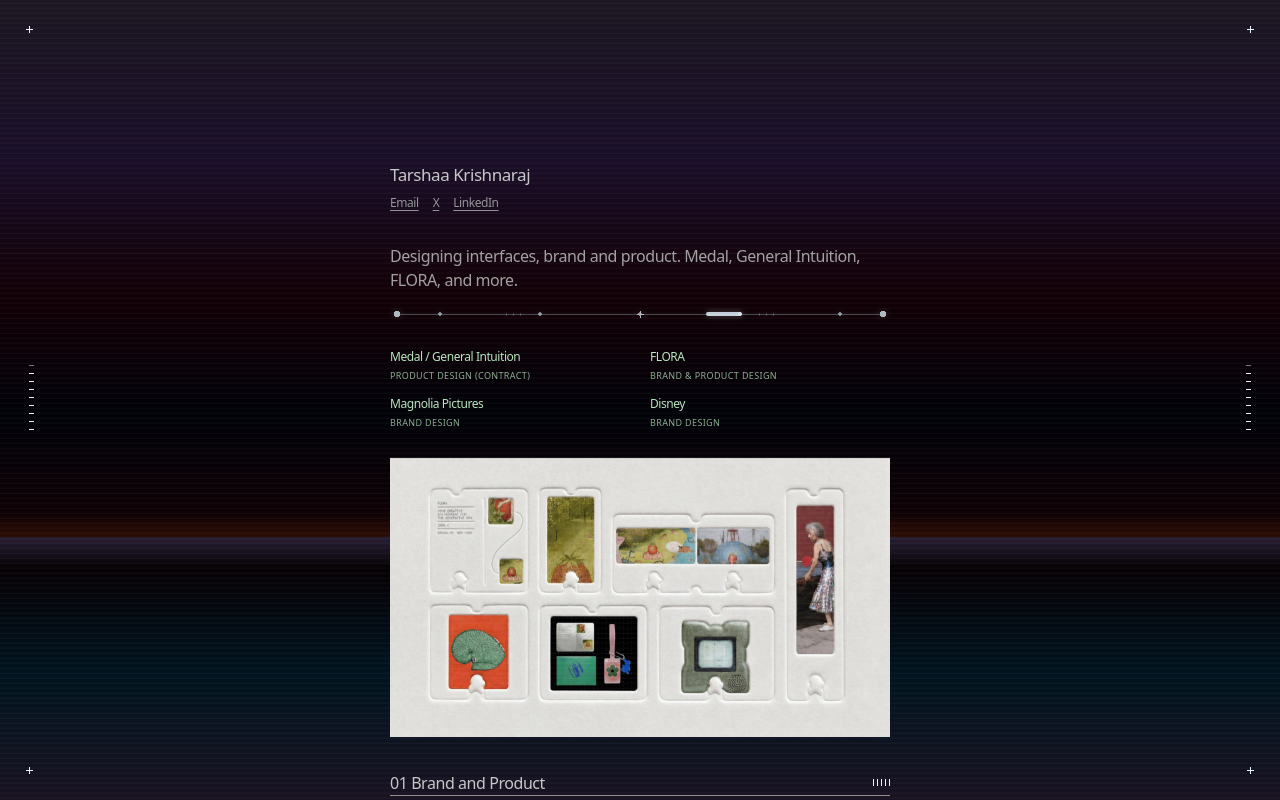
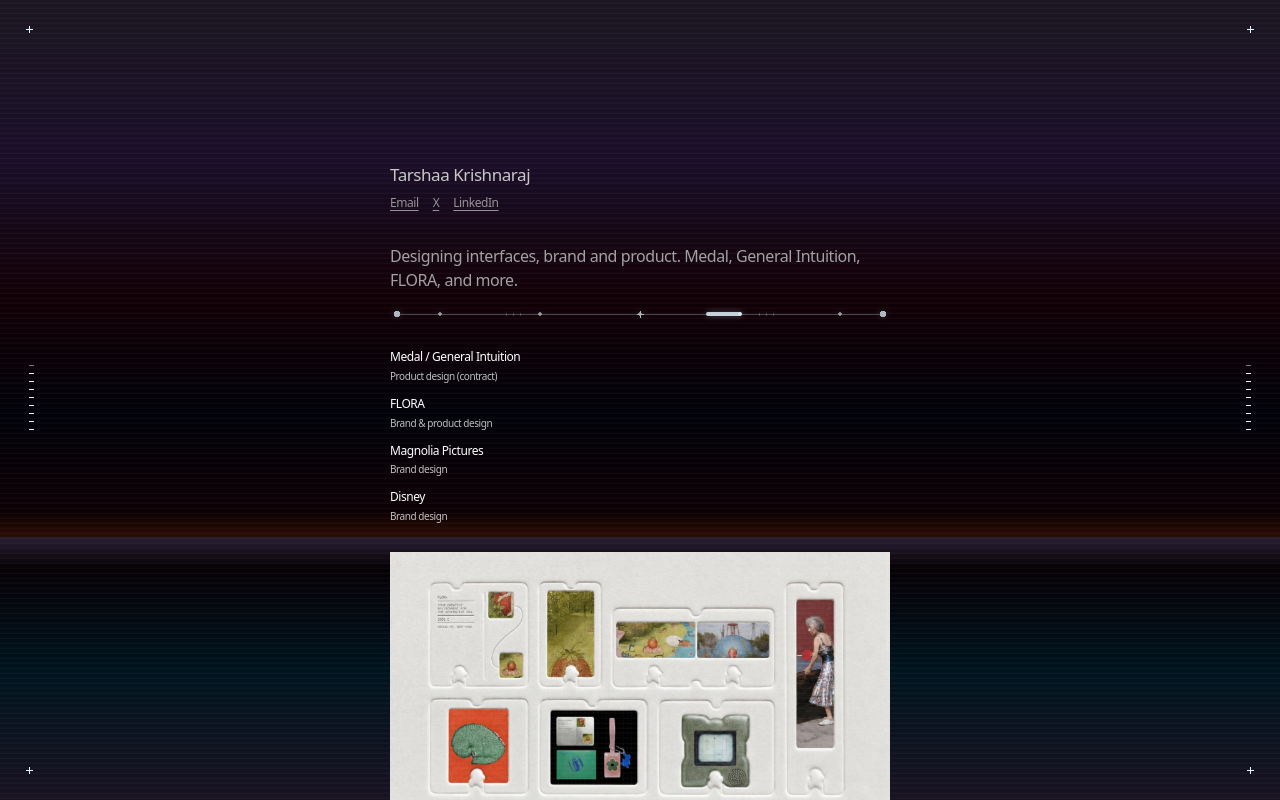
Before and after one commit to tarshaa/portfolio, a Next.js app: page / in a window 1280 px wide. Shown: the top 800 px of the page. Built offline with nearby package versions, Linux system fonts and the light colour scheme.

Commit message:
Use a small white company list with sentence-case roles

```diff
--- a/src/app/page.tsx
+++ b/src/app/page.tsx
@@ -119,16 +119,16 @@
           </div>
           <div className="flex flex-col gap-[28px]">
             <p data-bio>{c.bio}</p>
-            <ul aria-label="Companies I’ve worked with" className="grid grid-cols-2 gap-x-[20px] gap-y-[14px] text-[#b8e6bd]">
+            <ul aria-label="Companies I’ve worked with" className="flex flex-col gap-[12px] text-white">
               {[
-                { company: "Medal / General Intuition", role: "Product Design (Contract)" },
-                { company: "FLORA", role: "Brand & Product Design" },
-                { company: "Magnolia Pictures", role: "Brand Design" },
-                { company: "Disney", role: "Brand Design" },
+                { company: "Medal / General Intuition", role: "Product design (contract)" },
+                { company: "FLORA", role: "Brand & product design" },
+                { company: "Magnolia Pictures", role: "Brand design" },
+                { company: "Disney", role: "Brand design" },
               ].map(({ company, role }) => (
                 <li key={company} className="flex flex-col gap-[3px]">
                   <p className="text-[12px] leading-[1.4]">{company}</p>
-                  <p className="text-[9px] uppercase tracking-[0.04em] leading-[1.5] opacity-75">{role}</p>
+                  <p className="text-[10px] leading-[1.5] opacity-75">{role}</p>
                 </li>
               ))}
             </ul>
```
